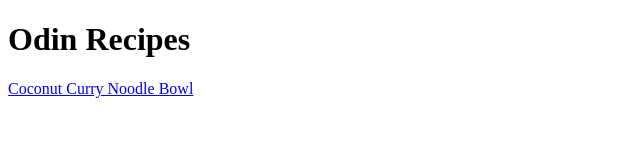
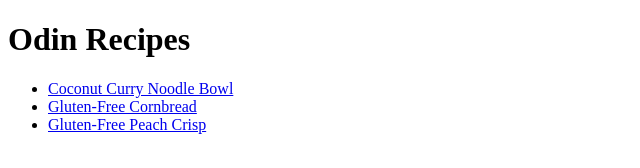
Before and after one commit to eauxzone/odin-recipes, a plain HTML site: page index.html in a window 1280 px wide. Shown: the whole page, without its empty margins (0-640 px from the left). Drawn offline with Linux system fonts and the light colour scheme.

Commit message:
Add links to cornbread and crisp recipes

```diff
--- a/index.html
+++ b/index.html
@@ -4,10 +4,14 @@
     <meta charset="UTF-8">
     <meta http-equiv="X-UA-Compatible" content="IE=edge">
     <meta name="viewport" content="width=device-width, initial-scale=1.0">
-    <title>Document</title>
+    <title>Odin Recipes</title>
 </head>
 <body>
     <h1>Odin Recipes</h1>
-    <a href="recipes/currynoodlebowl.html">Coconut Curry Noodle Bowl</a>
+    <ul>
+        <li><a href="recipes/currynoodlebowl.html">Coconut Curry Noodle Bowl</a></li>
+        <li><a href="recipes/glutenfreecornbread.html">Gluten-Free Cornbread</a></li>
+        <li><a href="recipes/peachcrisp.html">Gluten-Free Peach Crisp</a></li>
+    </ul>
 </body>
 </html>
```
